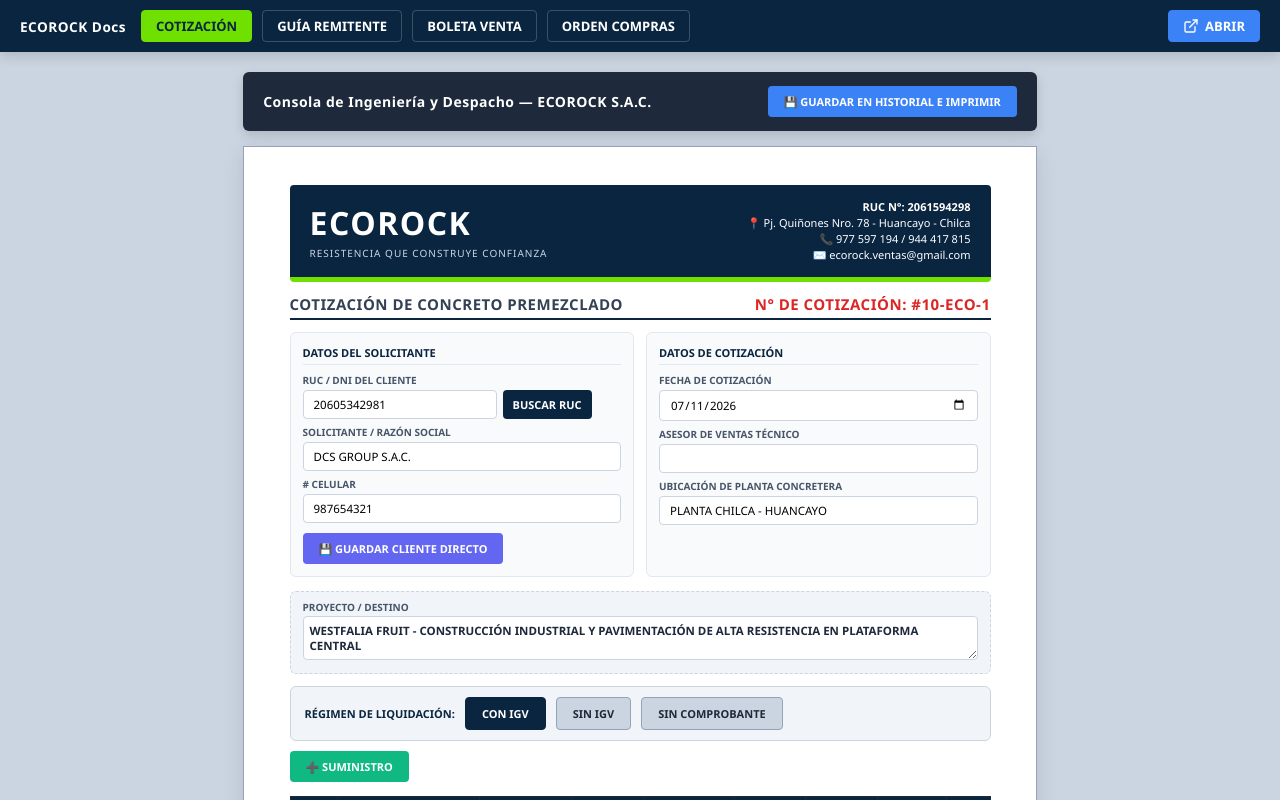
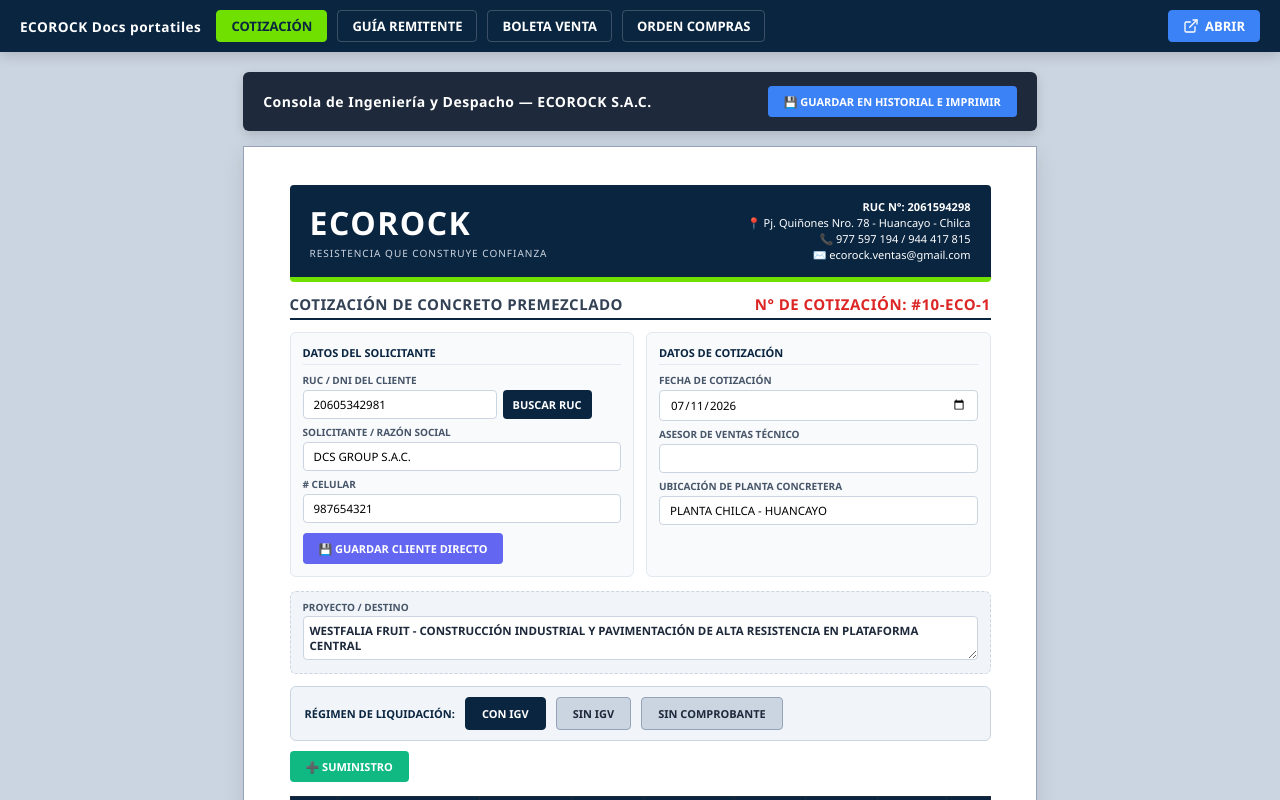
Before and after one commit to Oriol-SO/htmlmultiples, a plain HTML site: page index.html in a window 1280 px wide. Drawn offline with Linux system fonts and the light colour scheme.

Commit message:
Actualizacion vie 10/07/2026 21:40:25.04

```diff
--- a/index.html
+++ b/index.html
@@ -131,7 +131,7 @@
 <body>
 
     <header>
-        <div class="header-title">ECOROCK Docs</div>
+        <div class="header-title">ECOROCK Docs portatiles</div>
         <div class="header-buttons" id="navButtons">
             <button class="btn active" data-src="1.COTIZACION PREMEZCLADO V.3 (2).html">Cotización</button>
             <button class="btn" data-src="2.GUIA_REMITENTE_ECOROCK V.2.html">Guía Remitente</button>
```
Also changed, not shown: 1 other file.
